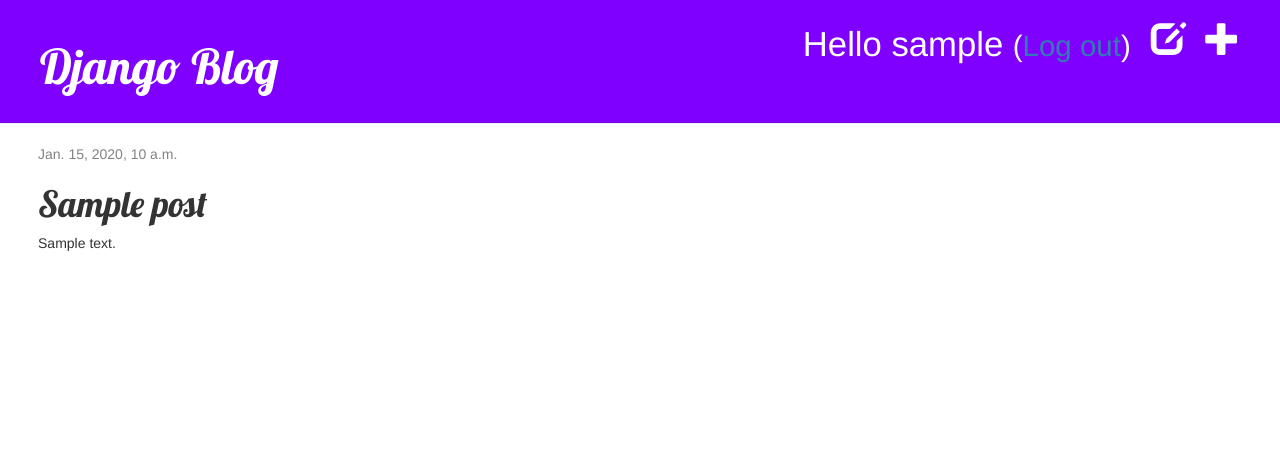
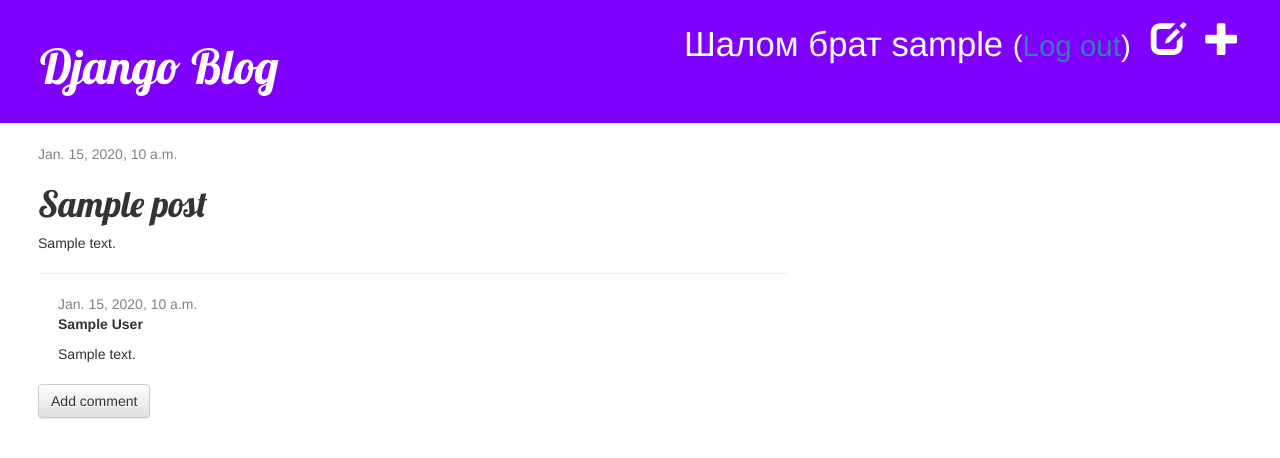
Before and after one commit to Rob0tWizard/my-first-blog, a Django app: page /post/1/ in a window 1280 px wide. Shown: the top 458 px of the page. Run offline with Django 4.2, Linux system fonts and the light colour scheme; a user stored in the database is signed in; tables that the repository leaves empty hold one stand-in row (values such as "Sample post"); some libraries are stand-ins or nearby versions.

Commit message:
comments mode, approve and deleting comments

```diff
--- a/blog/admin.py
+++ b/blog/admin.py
@@ -1,4 +1,5 @@
 from django.contrib import admin
-from .models import Post
+from .models import Post, Comment
 
 admin.site.register(Post)
+admin.site.register(Comment)
--- a/blog/models.py
+++ b/blog/models.py
@@ -16,3 +16,21 @@ class Post(models.Model):
 
     def __str__(self):
         return self.title
+
+
+class Comment(models.Model):
+    post = models.ForeignKey('blog.Post', on_delete=models.CASCADE, related_name='comments')
+    author = models.CharField(max_length=200)
+    text = models.TextField()
+    created_date = models.DateTimeField(default=timezone.now)
+    approved_comment = models.BooleanField(default=False)
+
+    def approve(self):
+        self.approved_comment = True
+        self.save()
+
+    def __str__(self):
+        return self.text
+
+    def approved_comments(self):
+        return self.comments.filter(approved_comment=True)
--- a/blog/static/css/blog.css
+++ b/blog/static/css/blog.css
@@ -44,3 +44,7 @@ h1, h2, h3, h4 {
 .post h1 a, .post h1 a:visited {
     color: #000000;
 }
+
+.comment {
+    margin: 20px 0px 20px 20px;
+}
--- a/blog/templates/blog/base.html
+++ b/blog/templates/blog/base.html
@@ -1,7 +1,7 @@
 {% load static %}
 <html>
     <head>
-        <title>Django blog</title>
+        <title>Твиттор</title>
         <link rel="stylesheet" href="//maxcdn.bootstrapcdn.com/bootstrap/3.2.0/css/bootstrap.min.css">
         <link rel="stylesheet" href="//maxcdn.bootstrapcdn.com/bootstrap/3.2.0/css/bootstrap-theme.min.css">
         <link href='//fonts.googleapis.com/css?family=Lobster&subset=latin,latin-ext' rel='stylesheet' type='text/css'>
@@ -12,7 +12,7 @@
             {% if user.is_authenticated %}
                 <a href="{% url 'post_new' %}" class="top-menu"><span class="glyphicon glyphicon-plus"></span></a>
                 <a href="{% url 'post_draft_list' %}" class="top-menu"><span class="glyphicon glyphicon-edit"></span></a>
-                <p class="top-menu">Hello {{ user.username }} <small>(<a href="{% url 'logout' %}">Log out</a>)</small></p>
+                <p class="top-menu">Шалом брат {{ user.username }} <small>(<a href="{% url 'logout' %}">Log out</a>)</small></p>
             {%else%}
                 <a href="{% url 'login' %}" class="top-menu"><span class="glyphicon glyphicon-lock"></span></a>
             {% endif %}
--- a/blog/templates/blog/post_detail.html
+++ b/blog/templates/blog/post_detail.html
@@ -13,5 +13,25 @@
         {% endif %}
         <h1>{{ post.title }}</h1>
         <p>{{ post.text|linebreaksbr }}</p>
+        <hr>
+    {% for comment in post.comments.all %}
+        {% if user.is_authenticated or comment.approved_comment %}
+        <div class="comment">
+             <div class="date">
+                    {{ comment.created_date }}
+                    {% if not comment.approved_comment %}
+                        <a class="btn btn-default" href="{% url 'comment_remove' pk=comment.pk %}"><span class="glyphicon glyphicon-remove"></span></a>
+                        <a class="btn btn-default" href="{% url 'comment_approve' pk=comment.pk %}"><span class="glyphicon glyphicon-ok"></span></a>
+                    {% endif %}
+            </div>
+            <strong>{{ comment.author }}</strong>
+            <p>{{ comment.text|linebreaks }}</p>
+        </div>
+        {% endif %}
+    {% empty %}
+        <p>No comments here yet :(</p>
+    {% endfor %}
+        <a class="btn btn-default" href="{% url 'add_comment_to_post' pk=post.pk %}">Add comment</a>
+
     </div>
 {% endblock %}
--- a/blog/templates/blog/post_list.html
+++ b/blog/templates/blog/post_list.html
@@ -8,6 +8,7 @@
             </div>
             <h1><a href="{% url 'post_detail' pk=post.pk %}">{{ post.title }}</a></h1>      <!-- pk это primary key, post_detail означает, что Django будет искать URL с именем post_detail в файле blog.urls.py-->
             <p>{{ post.text|linebreaksbr }}</p>
+            <a href="{% url 'post_detail' pk=post.pk %}">Comments: {{ post.comments.count }}</a>   <!-- должно быть  post.approved_comments.count , НО НЕ РАБОТАЕТ!!! -->
         </div>
     {% endfor %}
 {% endblock %}
--- a/blog/urls.py
+++ b/blog/urls.py
@@ -12,5 +12,8 @@ urlpatterns = [
     path('drafts', views.post_draft_list, name='post_draft_list'),
     path('post/<pk>/publish', views.post_publish, name = 'post_publish'),
     path('post/<pk>/remove/', views.post_remove, name='post_remove'),
+    path('post/<int:pk>/comment/', views.add_comment_to_post, name='add_comment_to_post'),
+    path('comment/<int:pk>/approve/', views.comment_approve, name='comment_approve'),
+    path('comment/<int:pk>/remove/', views.comment_remove, name='comment_remove'),
 
 ]
--- a/blog/views.py
+++ b/blog/views.py
@@ -1,8 +1,8 @@
 from django.contrib.auth.decorators import login_required
 from django.shortcuts import render, get_object_or_404, redirect
-from .models import Post
+from .models import Post, Comment
 from django.utils import timezone
-from .forms import PostForm
+from .forms import PostForm, CommentForm
 
 
 def post_list(request):
@@ -66,3 +66,28 @@ def post_remove(request, pk):
     post = get_object_or_404(Post, pk=pk)
     post.delete()
     return redirect('post_list')
+
+def add_comment_to_post(request, pk):
+    post = get_object_or_404(Post, pk=pk)
+    if request.method == "POST":
+        form = CommentForm(request.POST)
+        if form.is_valid():
+            comment = form.save(commit=False)
+            comment.post = post
+            comment.save()
+            return redirect('post_detail', pk=post.pk)
+    else:
+        form = CommentForm()
+    return render(request, 'blog/add_comment_to_post.html', {'form': form})
+
+@login_required
+def comment_approve(request, pk):
+    comment = get_object_or_404(Comment, pk=pk)
+    comment.approve()
+    return redirect('post_detail', pk=comment.post.pk)
+
+@login_required
+def comment_remove(request, pk):
+    comment = get_object_or_404(Comment, pk=pk)
+    comment.delete()
+    return redirect('post_detail', pk=comment.post.pk)
```
Also changed, not shown: blog/forms.py (+8 -1 lines), blog/templates/blog/add_comment_to_post.html (added, +9 -0 lines), blog/migrations/0002_comment.py (added).
